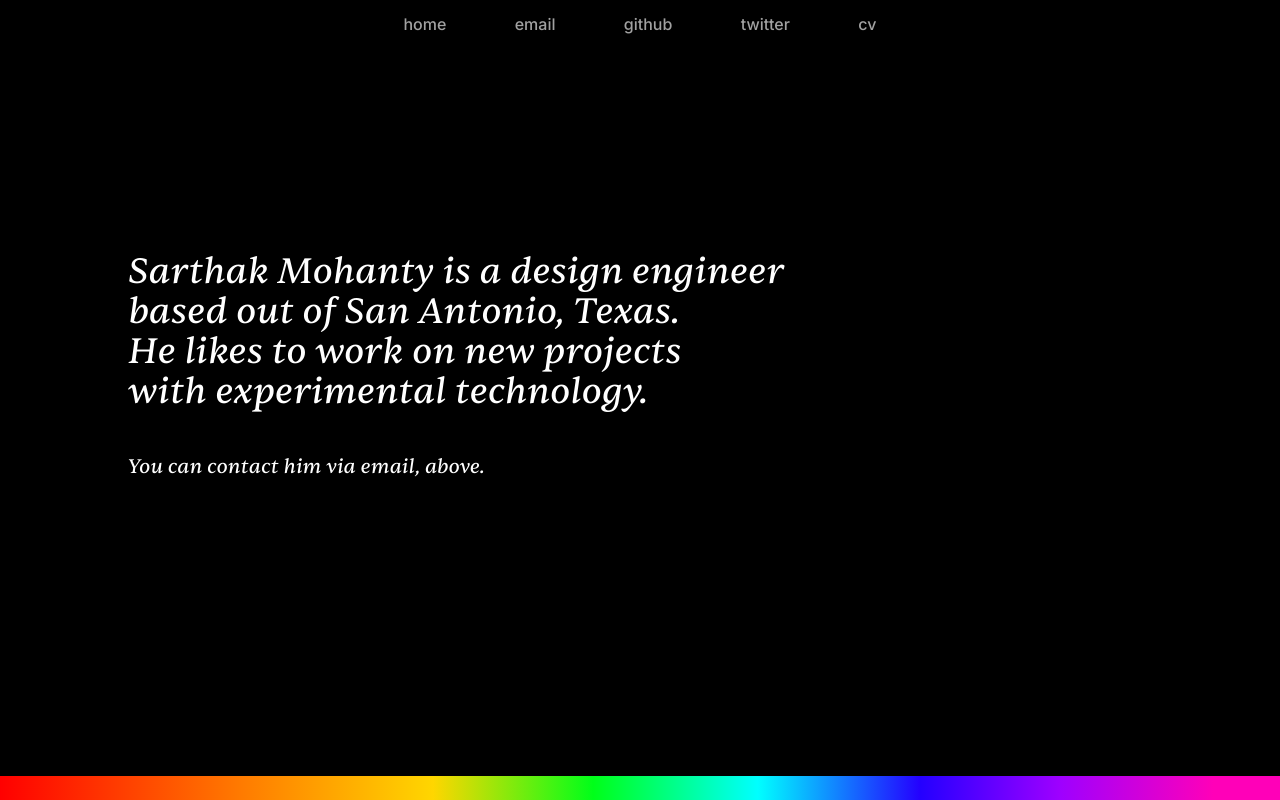
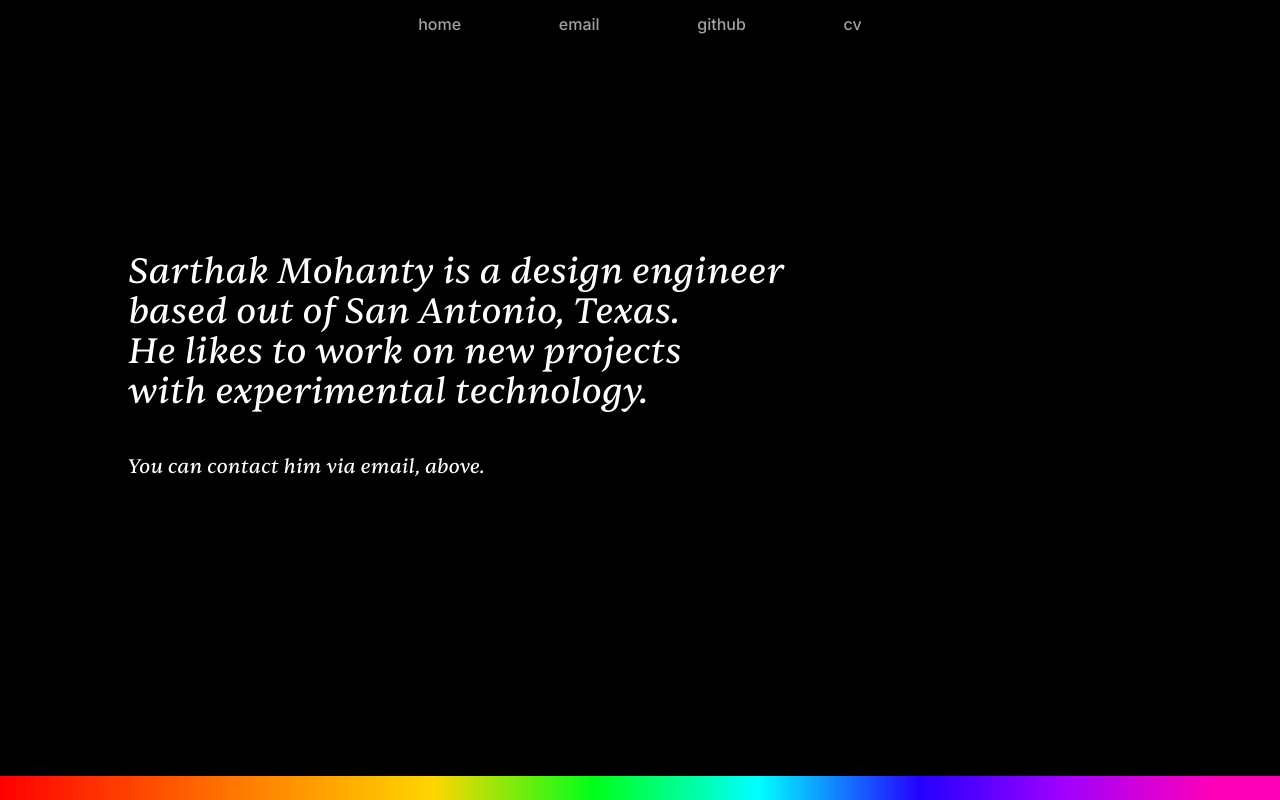
Before and after one commit to sarthaktexas/website-v4, a Next.js app: page / in a window 1280 px wide. Built offline with nearby package versions, Linux system fonts and the light colour scheme; no server answers.

Commit message:
we removing the twitter!!

```diff
--- a/components/nav.js
+++ b/components/nav.js
@@ -13,7 +13,7 @@ export default function Nav() {
         // { href: 'https://medium.com/@sarthaktexas', label: 'writing' },
         { href: 'mailto:sarthak@sarthakmohanty.me', label: 'email'},
         { href: 'https://github.com/sarthaktexas', label: 'github'},
-        { href: 'https://twitter.com/sarthaktexas', label: 'twitter'},
+        // { href: 'https://twitter.com/sarthaktexas', label: 'twitter'},
         { href: 'https://read.cv/srtk', label: 'cv'},
         // { href: '/ol/rob-a-bank', label: 'open letter to rob a bank'},
         // { href: '/ol/art', label: 'open letter about art'},
```
